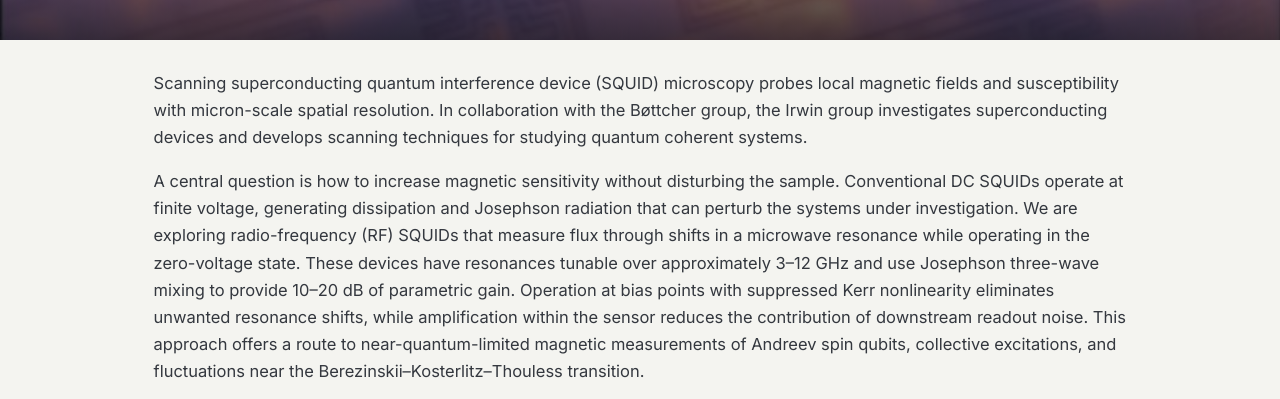
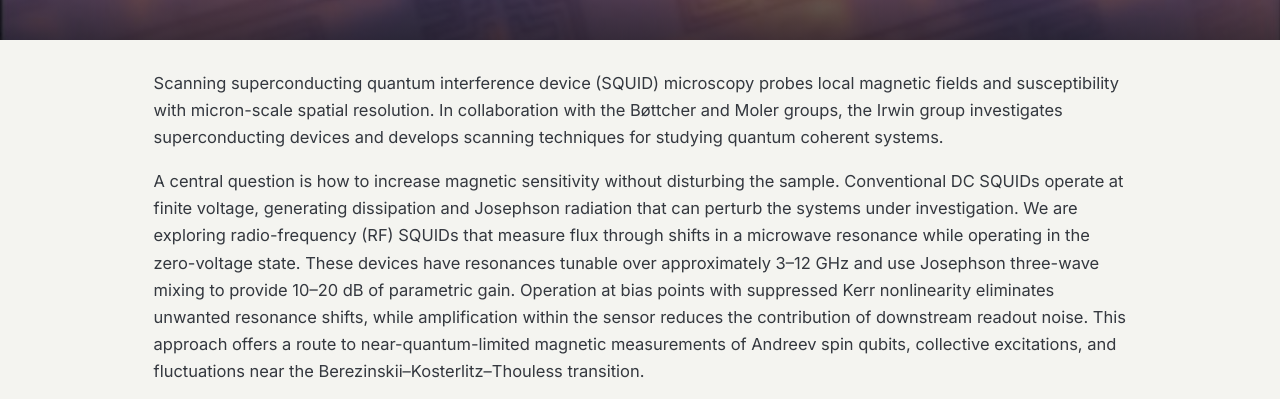
Before and after one commit to irwin-group/irwin-group-site, a plain HTML site: page research-scanning-squid.html in a window 1280 px wide. Shown: the part 391-790 px from the top of the page. Drawn offline with nearby package versions, Linux system fonts and the light colour scheme.

Commit message:
Updated scanning squid page

```diff
--- a/research-scanning-squid.html
+++ b/research-scanning-squid.html
@@ -40,7 +40,7 @@
     <section class="page-head photo-head"><img class="banner-bg" src="images/banners/scanning-squid.jpg" alt="" style="object-position:center 50%" onerror="this.remove()"><div class="container"><div class="breadcrumb"><a href="research.html">Research</a> /</div><h1>Scanning SQUID Microscopy</h1></div></section>
     <section>
       <div class="container article">
-        <p>Scanning superconducting quantum interference device (SQUID) microscopy probes local magnetic fields and susceptibility with micron-scale spatial resolution. In collaboration with the B&oslash;ttcher group, the Irwin group investigates superconducting devices and develops scanning techniques for studying quantum coherent systems.</p>
+        <p>Scanning superconducting quantum interference device (SQUID) microscopy probes local magnetic fields and susceptibility with micron-scale spatial resolution. In collaboration with the B&oslash;ttcher and Moler groups, the Irwin group investigates superconducting devices and develops scanning techniques for studying quantum coherent systems.</p>
         <p>A central question is how to increase magnetic sensitivity without disturbing the sample. Conventional DC SQUIDs operate at finite voltage, generating dissipation and Josephson radiation that can perturb the systems under investigation. We are exploring radio-frequency (RF) SQUIDs that measure flux through shifts in a microwave resonance while operating in the zero-voltage state. These devices have resonances tunable over approximately 3&ndash;12 GHz and use Josephson three-wave mixing to provide 10&ndash;20 dB of parametric gain. Operation at bias points with suppressed Kerr nonlinearity eliminates unwanted resonance shifts, while amplification within the sensor reduces the contribution of downstream readout noise. This approach offers a route to near-quantum-limited magnetic measurements of Andreev spin qubits, collective excitations, and fluctuations near the Berezinskii&ndash;Kosterlitz&ndash;Thouless transition.</p>
         <p>We also use DC scanning SQUID microscopy to study flux trapping in Adiabatic Quantum Flux Parametron (AQFP) logic circuits. By imaging devices after repeated cooling cycles in controlled magnetic fields, we examine how the geometry and placement of patterned &ldquo;moats&rdquo; determine whether flux is captured away from Josephson junctions. These measurements guide circuit designs that reduce unwanted flux trapping.</p>
         <figure>
```
